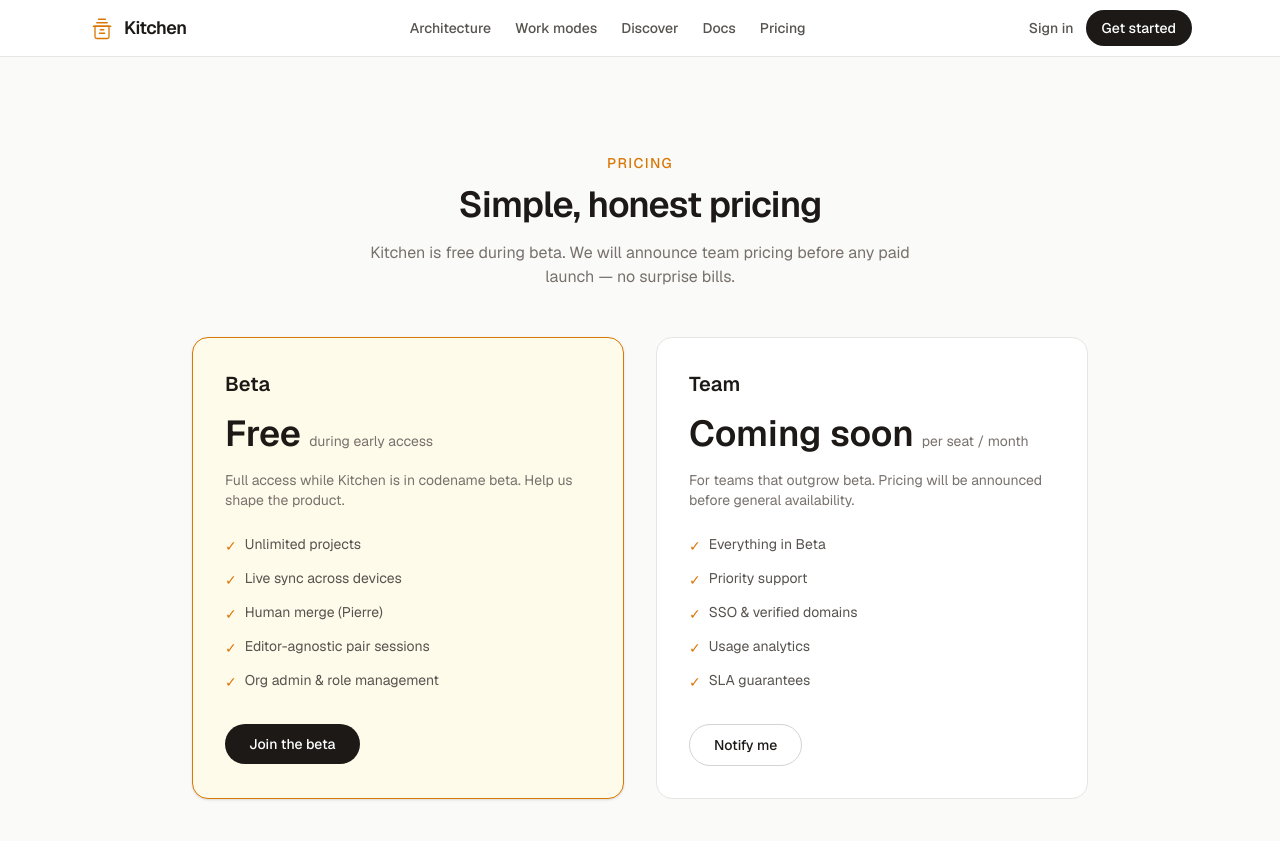
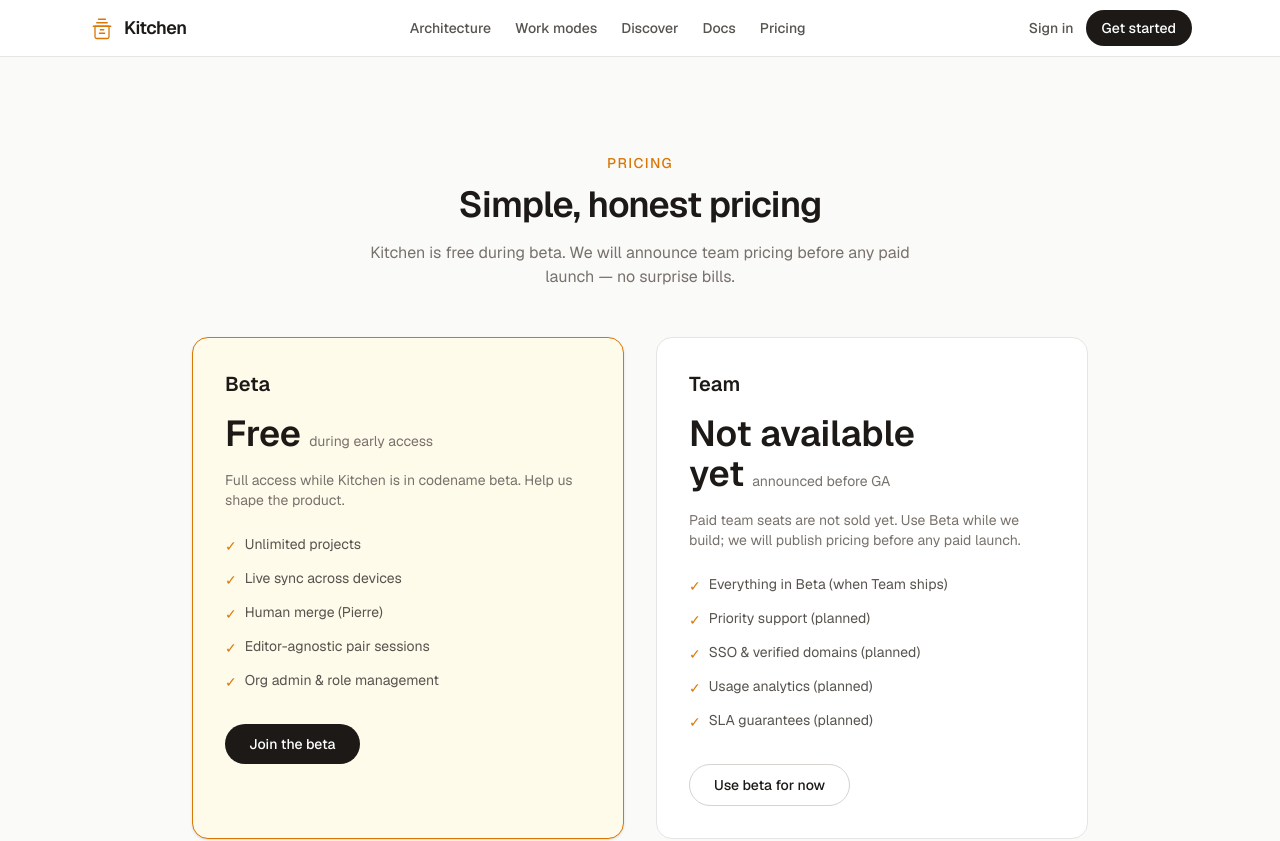
Before and after one commit to michaelmonetized/kitchen, a Next.js app in the folder web/: page /pricing in a window 1280 px wide. Shown: the top 841 px of the page. Built offline with nearby package versions, Linux system fonts and the light colour scheme; no server answers.

Commit message:
fix: replace Coming Soon waitlist shells with honest lander
Team plan is Not available yet with Use beta for now CTA instead of Coming soon / Notify me. Closes #4. Closes #2.

```diff
--- a/web/src/app/(marketing)/pricing/page.tsx
+++ b/web/src/app/(marketing)/pricing/page.tsx
@@ -24,17 +24,17 @@
   },
   {
     name: "Team",
-    price: "Coming soon",
-    period: "per seat / month",
-    description: "For teams that outgrow beta. Pricing will be announced before general availability.",
+    price: "Not available yet",
+    period: "announced before GA",
+    description: "Paid team seats are not sold yet. Use Beta while we build; we will publish pricing before any paid launch.",
     features: [
-      "Everything in Beta",
-      "Priority support",
-      "SSO & verified domains",
-      "Usage analytics",
-      "SLA guarantees",
+      "Everything in Beta (when Team ships)",
+      "Priority support (planned)",
+      "SSO & verified domains (planned)",
+      "Usage analytics (planned)",
+      "SLA guarantees (planned)",
     ],
-    cta: "Notify me",
+    cta: "Use beta for now",
     highlighted: false,
   },
 ] as const;
```
